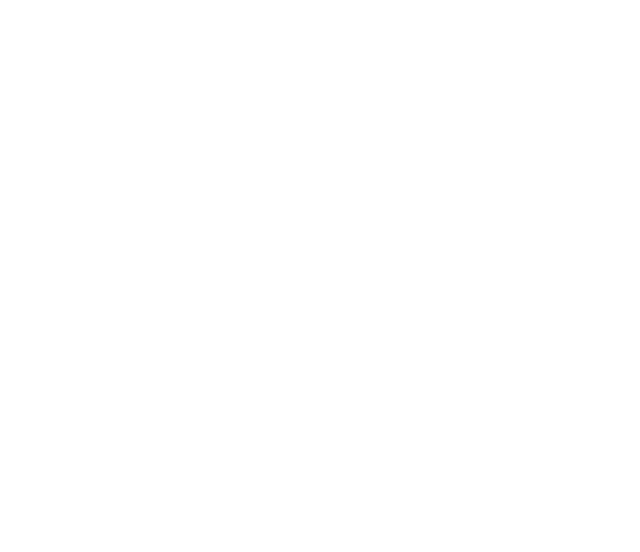
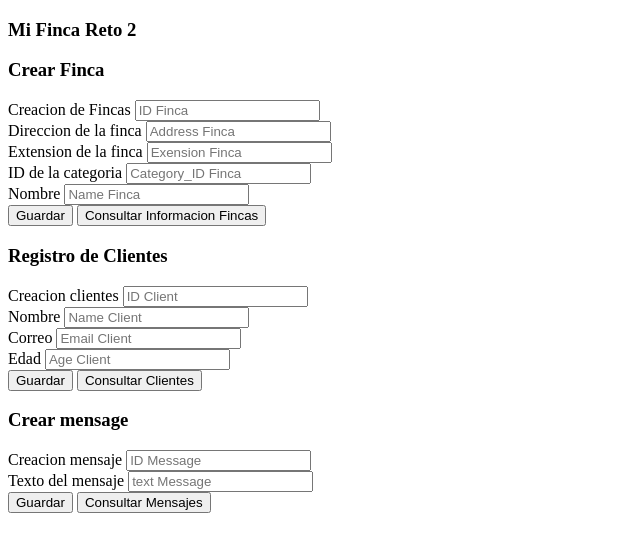
Before and after one commit to jprietof/Fincas, a plain HTML site: page index.html in a window 1280 px wide. Shown: the whole page, without its empty margins (0-640 px from the left). Drawn offline with nearby package versions, Linux system fonts and the light colour scheme.

Commit message:
Se crea los formularios de finca, cliente y mensaje

```diff
--- a/index.html
+++ b/index.html
@@ -1,12 +1,164 @@
 <!DOCTYPE html>
 <html lang="en">
+
 <head>
-    <meta charset="UTF-8">
-    <meta http-equiv="X-UA-Compatible" content="IE=edge">
-    <meta name="viewport" content="width=device-width, initial-scale=1.0">
-    <title>Fincas</title>
+  <meta charset="utf-8">
+  <meta http-equiv="X-UA-Compatible" content="IE=edge">
+  <meta name="viewport" content="width=device-width, initial-scale=1">
+
+  <title>Mi finca</title>
+
+  <meta name="author" content="Jorge Acuna">
+
 </head>
+
 <body>
 
+  <div class="container-fluid">
+    <div class="row">
+      <div class="col-md-12">
+        <h3 class="text-center">
+          Mi Finca Reto 2
+        </h3>
+        <div class="row">
+          <div class="col-md-4">
+            <h3 class="text-center">
+              Crear Finca
+            </h3>
+              <div class="form-group">
+
+                <label for="fincaID">
+                  Creacion de Fincas
+                </label>
+                <input type="number" class="form-control" id="idFinca" placeholder="ID Finca">
+              </div>
+              <div class="form-group">
+
+                <label for="fincaAddress">
+                  Direccion de la finca
+                </label>
+                <input type="text" class="form-control" id="addressFinca" placeholder="Address Finca">
+              </div>
+              <div class="form-group">
+
+                <label for="fincaExension">
+                  Extension de la finca
+                </label>
+                <input type="number" class="form-control" id="exensionFinca" placeholder="Exension Finca">
+              </div>
+              <div class="form-group">
+
+                <label for="fincaCategoryId">
+                  ID de la categoria
+                </label>
+                <input type="number" class="form-control" id="categoryidFinca" placeholder="Category_ID Finca">
+              </div>
+
+              <label for="fincaCategoryId">
+                Nombre
+              </label>
+              <input type="text" class="form-control" id="nombreFinca" placeholder="Name Finca">
+          </div>
+
+          <button onclick=guardarInformacionFinca();>
+            Guardar
+          </button>
+          <button onclick=consultarInformacionFinca();>
+            Consultar Informacion Fincas
+          </button>
+        </div>
+
+        <div class="col-md-4">
+          <h3 class="text-center">
+            Registro de Clientes
+          </h3>
+            <div class="form-group">
+
+              <label for="clienteID">
+                Creacion clientes
+              </label>
+              <input type="number" class="form-control" id="idclient" placeholder="ID Client">
+            </div>
+            <div class="form-group">
+
+              <label for="clienteName">
+                Nombre
+              </label>
+              <input type="text" class="form-control" id="nameclient" placeholder="Name Client">
+            </div>
+            <div class="form-group">
+
+              <label for="clienteEmail">
+                Correo
+              </label>
+              <input type="email" class="form-control" id="emailclient" placeholder="Email Client">
+            </div>
+            <div class="form-group">
+
+              <label for="clienteAge">
+                Edad
+              </label>
+              <input type="email" class="form-control" id="ageclient" placeholder="Age Client">
+            </div>
+            <div class="form-group">
+
+              <button onclick="guardarInformacionCliente();" type="button" class="btn btn-primary">
+                Guardar
+              </button>
+          <button onclick="consultarInformacionCliente();" type="button" class="btn btn-success btn-block">
+            Consultar Clientes
+          </button>
+        </div>
+
+        <div class="col-md-4">
+          <h3 class="text-center">
+            Crear mensage
+          </h3>
+            <div class="form-group">
+
+              <label for="messageID">
+                Creacion mensaje
+              </label>
+              <input type="number" class="form-control" id="idmessage" placeholder="ID Message">
+            </div>
+            <div class="form-group">
+
+              <label for="messageText">
+                Texto del mensaje
+              </label>
+              <input type="text" class="form-control" id="textmessage" placeholder="text Message">
+            </div>
+            <div class="form-group">
+
+            <button onclick="guardarInformacionMensaje();" type="button" class="btn btn-primary">
+              Guardar
+            </button>
+          <button onclick="consultarInformacionMensaje();" type="button" class="btn btn-success btn-block">
+            Consultar Mensajes
+          </button>
+        </div>
+      </div>
+
+      <div class="row">
+        <div class="col-md-6">
+          <table class="table table-sm">
+            <div id="Tabla1"></div>
+          </table>
+        </div>
+        <div class="col-md-6">
+          <table class="table table-sm">
+            <div id="Tabla2"></div>
+          </table>
+        </div>
+      </div>
+    </div>
+  </div>
+  </div>
+
+
+  <script src="https://ajax.googleapis.com/ajax/libs/jquery/3.6.0/jquery.min.js"></script>
+  <script type="text/javascript" src="./js/funciones.js"></script>
+
 </body>
+
 </html>
```
